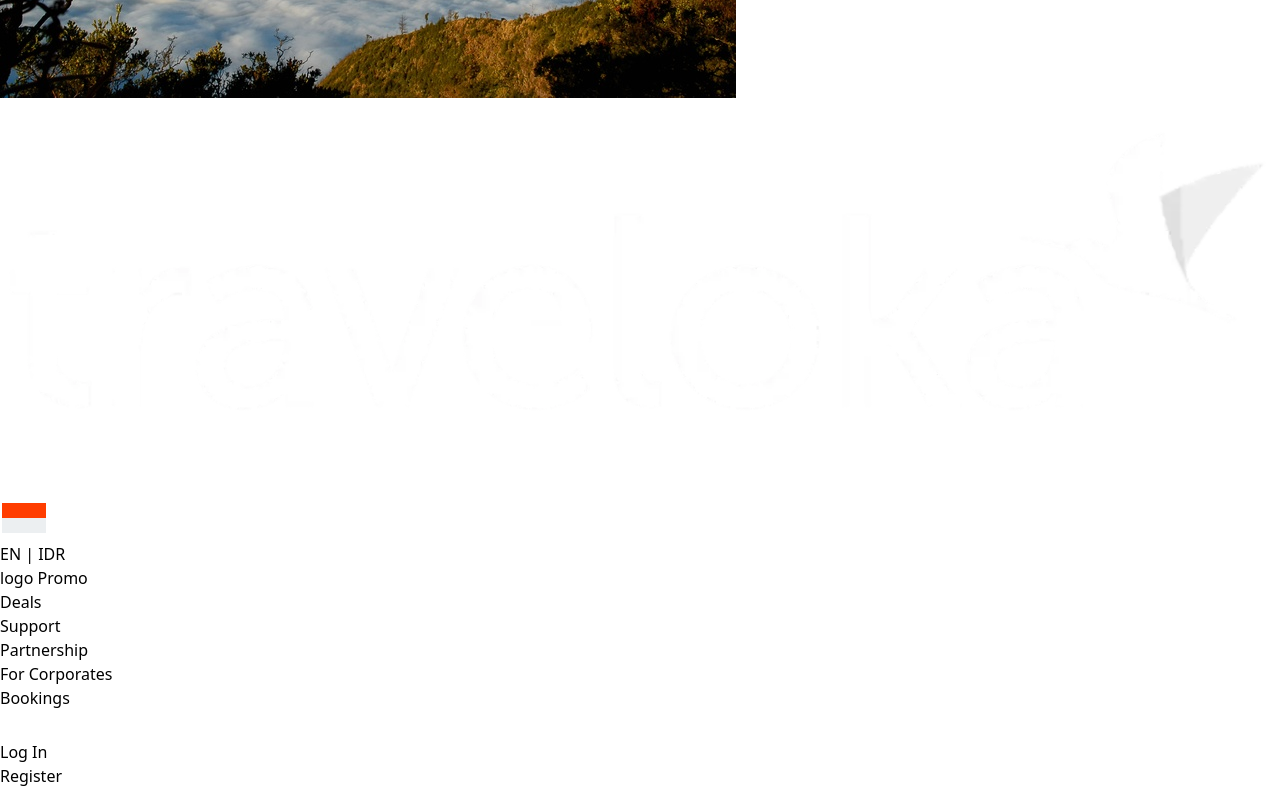
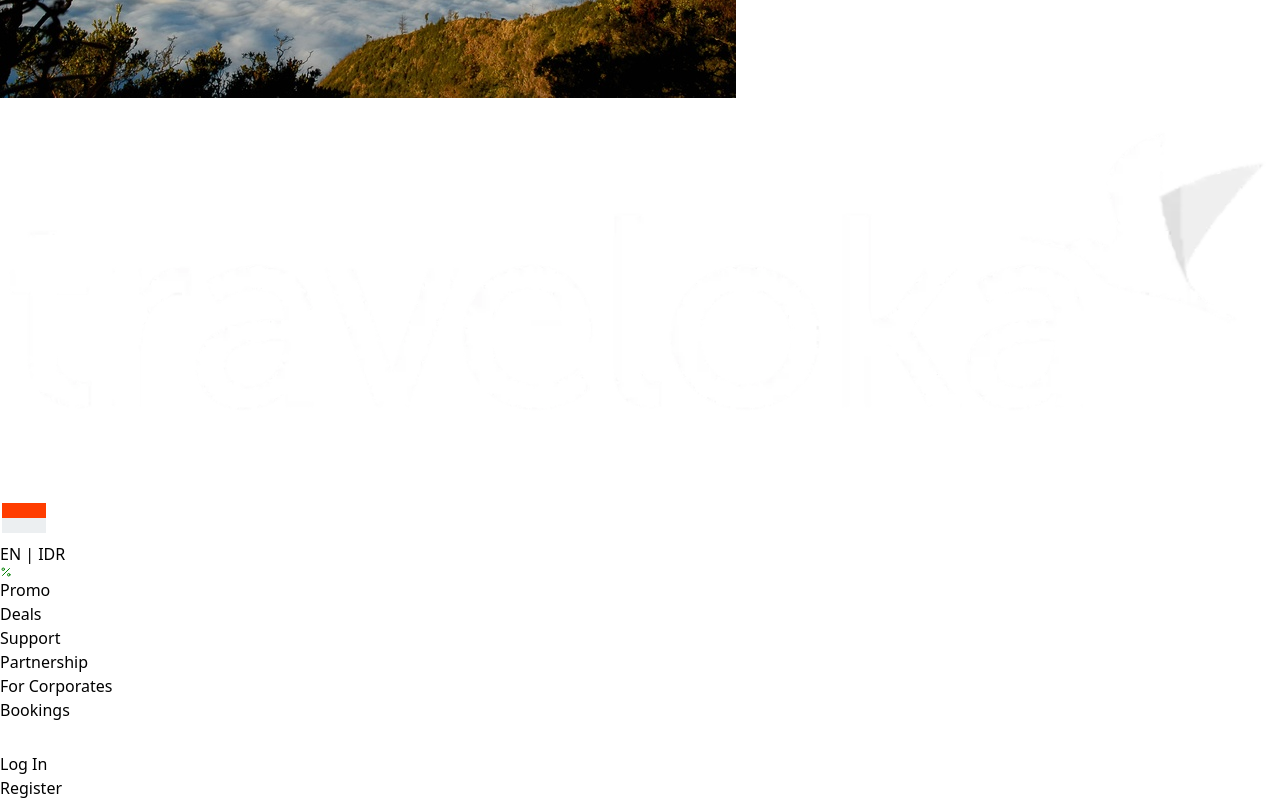
Before and after one commit to ainunnfh/traveloka-clone, a Next.js app: page / in a window 1280 px wide. Shown: the part 392-1192 px from the top of the page. Built offline with nearby package versions, Linux system fonts and the light colour scheme.

Commit message:
💄lists menu: add logo promo

```diff
--- a/src/components/ListsMenu.tsx
+++ b/src/components/ListsMenu.tsx
@@ -1,5 +1,5 @@
 import React from "react";
-
+import { Percent } from "lucide-react";
 const ListsMenu = () => {
   return (
     <div className="flex flex-col md:flex-row md:items-center text-white text-sm md:text-md font-semibold">
@@ -7,8 +7,9 @@ const ListsMenu = () => {
         <img src="icons-indonesia.png" alt="" className="w-6" />
         <span>EN | IDR</span>{" "}
       </div>
-      <div className="hover:bg-black/20 hover:cursor-pointer py-2 md:px-2 rounded-md">
-        logo<span> Promo</span>
+      <div className="flex items-center gap-1 hover:bg-black/20 hover:cursor-pointer py-2 md:px-2 rounded-md">
+        <Percent size={12} color="green" />
+        <span> Promo</span>
       </div>
       <div className="hover:bg-black/20 hover:cursor-pointer py-2 md:px-2 rounded-md">
         Deals
@@ -26,11 +27,11 @@ const ListsMenu = () => {
         Bookings
       </div>
 
-      <div className="hover:bg-black/20 hover:cursor-pointer py-2 md:px-2 rounded-md flex gap-6 justify-center border border-white">
+      <div className="hover:bg-black/20 hover:cursor-pointer p-1 rounded-md flex gap-2 border border-white">
         <img src="icon-user-white.png" alt="" className="w-5" />
         <span>Log In</span>
       </div>
-      <div className="hover:bg-black/30 font-bold hover:cursor-pointer py-2 md:px-2 rounded-md flex justify-around bg-[#0094F3]">
+      <div className="hover:bg-blue-600 ml-3 font-bold hover:cursor-pointer py-1.5 md:px-1 rounded-md flex justify-around bg-[#0094F3]">
         Register
       </div>
     </div>
```
